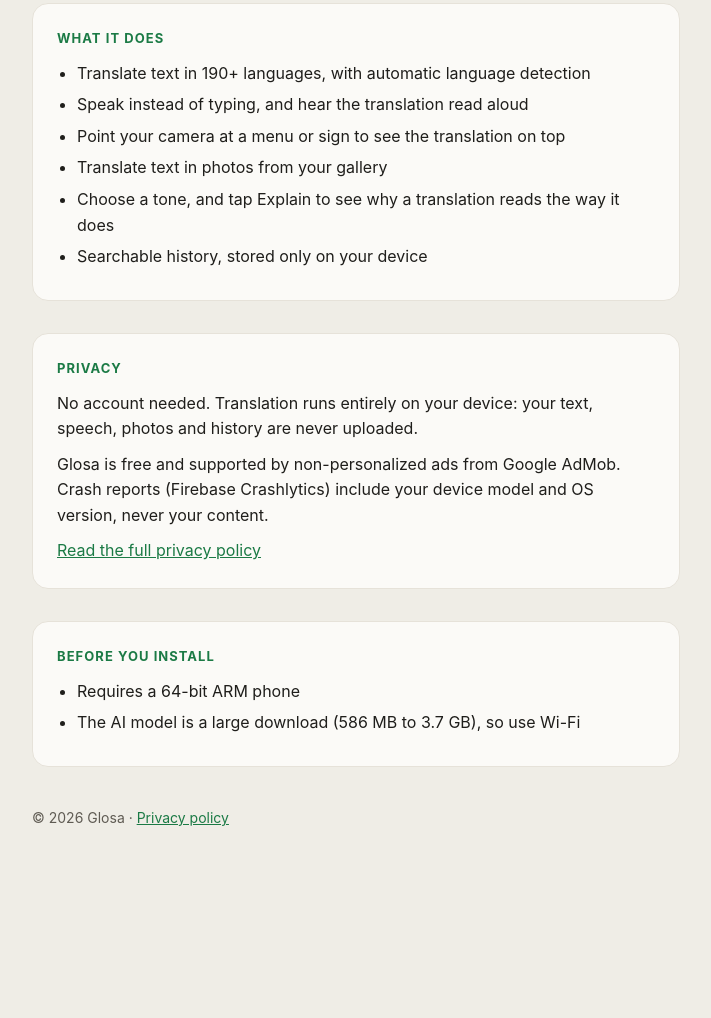
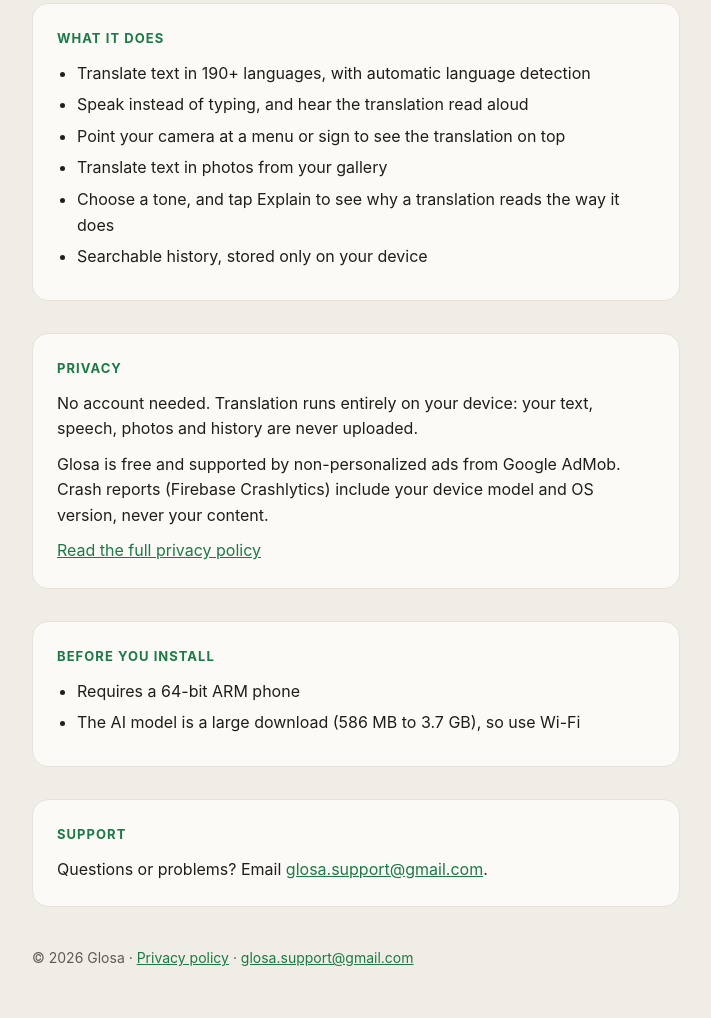
Before and after one commit to he36251/he36251.github.io, a plain HTML site: page index.html in a window 1280 px wide. Shown: the part 312-1330 px from the top of the page, without its empty margins (284-995 px from the left). Before the commit the page ends 1189 px from the top, so only its background shows below. Drawn offline with Linux system fonts and the light colour scheme.

Commit message:
Homepage: add support email
Co-Authored-By: Claude Opus 5.5 <noreply@anthropic.com>
Claude-Session: https://claude.ai/code/session_014y7dCRmKGZDUqmvhcoR62f

```diff
--- a/index.html
+++ b/index.html
@@ -77,9 +77,14 @@
       <li>The AI model is a large download (586 MB to 3.7 GB), so use Wi-Fi</li>
     </ul>
   </section>
+
+  <section class="card">
+    <h2>Support</h2>
+    <p>Questions or problems? Email <a href="mailto:glosa.support@gmail.com">glosa.support@gmail.com</a>.</p>
+  </section>
 </main>
 <footer>
-  &copy; 2026 Glosa &middot; <a href="https://he36251.github.io/glosa-privacy/privacy-policy">Privacy policy</a>
+  &copy; 2026 Glosa &middot; <a href="https://he36251.github.io/glosa-privacy/privacy-policy">Privacy policy</a> &middot; <a href="mailto:glosa.support@gmail.com">glosa.support@gmail.com</a>
 </footer>
 </body>
 </html>
```
